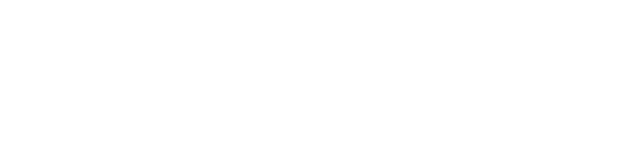
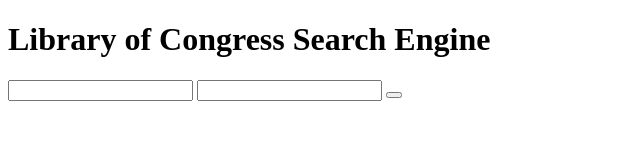
Before and after one commit to Masonb18/mini-proj, a plain HTML site: page index.html in a window 1280 px wide. Shown: the whole page, without its empty margins (0-640 px from the left). Drawn offline with Linux system fonts and the light colour scheme.

Commit message:
Home page setup

```diff
--- a/index.html
+++ b/index.html
@@ -8,5 +8,12 @@
 </head>
 <body>
 
+    <main class="flex-container">
+        <h1>Library of Congress Search Engine</h1>
+        <input>
+        <input>
+        <button></button>
+    </main>
+
 </body>
 </html>
```
